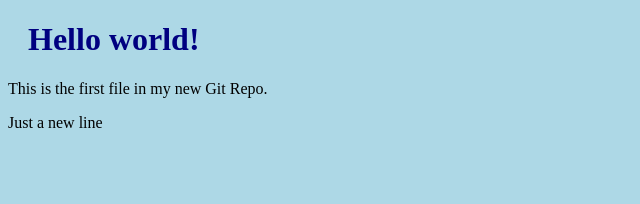
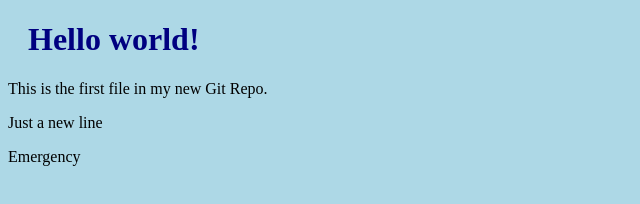
Before and after one commit to HtetYadanar12/testproject, a plain HTML site: page index.html in a window 1280 px wide. Shown: the full height of the page, 0-640 px from the left. Drawn offline with Linux system fonts and the light colour scheme.

Commit message:
update index to hello_git

```diff
--- a/index.html
+++ b/index.html
@@ -9,6 +9,7 @@
 <h1>Hello world!</h1>
 <p>This is the first file in my new Git Repo.</p>
 <p> Just a new line</p>
+<p>Emergency</p>
 
 </body>
 </html>
```
